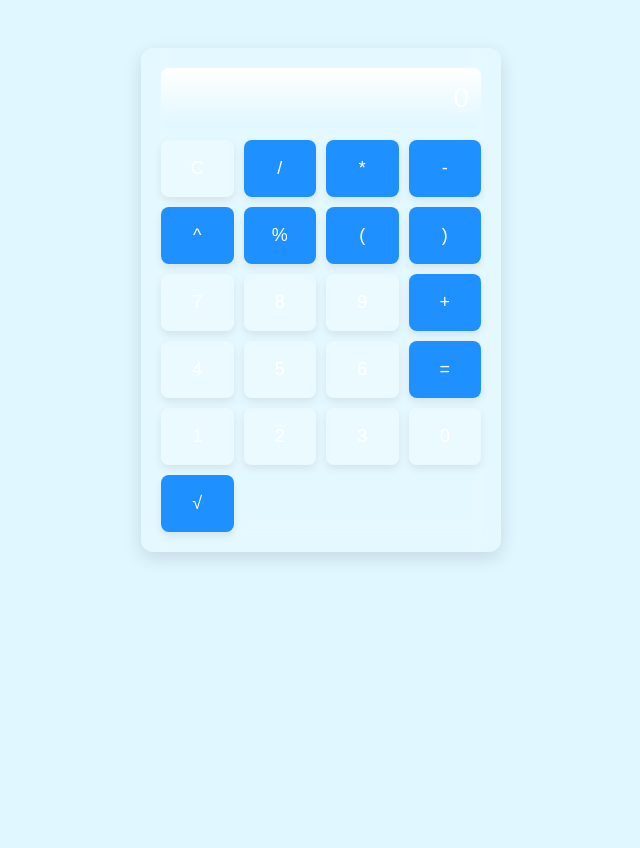
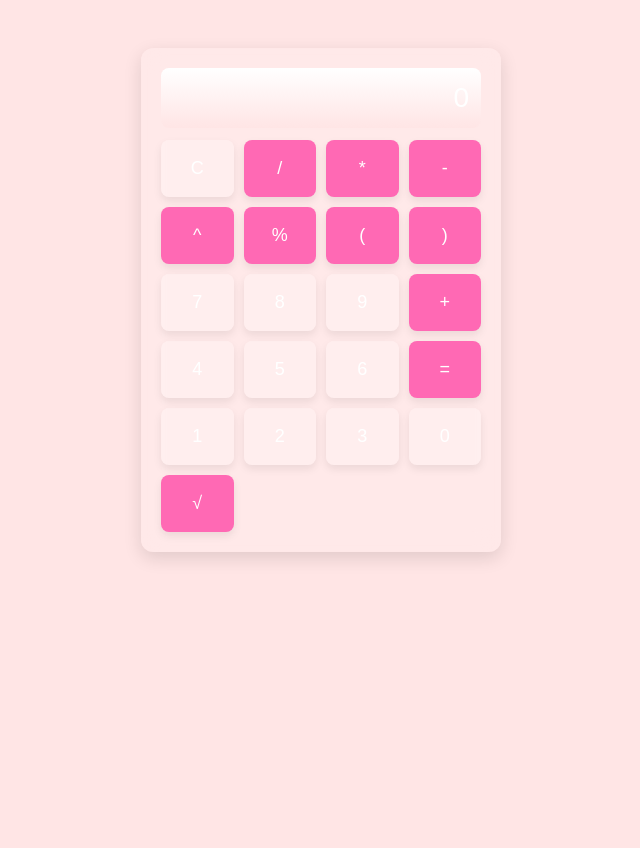
Before and after one commit to gecicidegisken/agentic-development, a Flask app: page / in a window 1280 px wide. Shown: the whole page, without its empty margins (319-959 px from the left). Run offline with Flask 3, Linux system fonts and the light colour scheme.

Commit message:
feat: update calculator UI to pink glass theme

```diff
--- a/static/styles.css
+++ b/static/styles.css
@@ -1,8 +1,8 @@
-/* Blue glass theme calculator styles */
+/* Pink glass theme calculator styles */
 :root {
-  --bg: #e0f7ff; /* light blue background */
+  --bg: #ffe5e5; /* soft light pink background */
   --panel: rgba(255,255,255,0.15); /* translucent panel */
-  --accent: #1e90ff; /* dodger blue accent */
+  --accent: #ff69b4; /* hot pink accent */
   --button: rgba(255,255,255,0.25); /* translucent button */
   --text: #ffffff; /* white text */
 }
```
